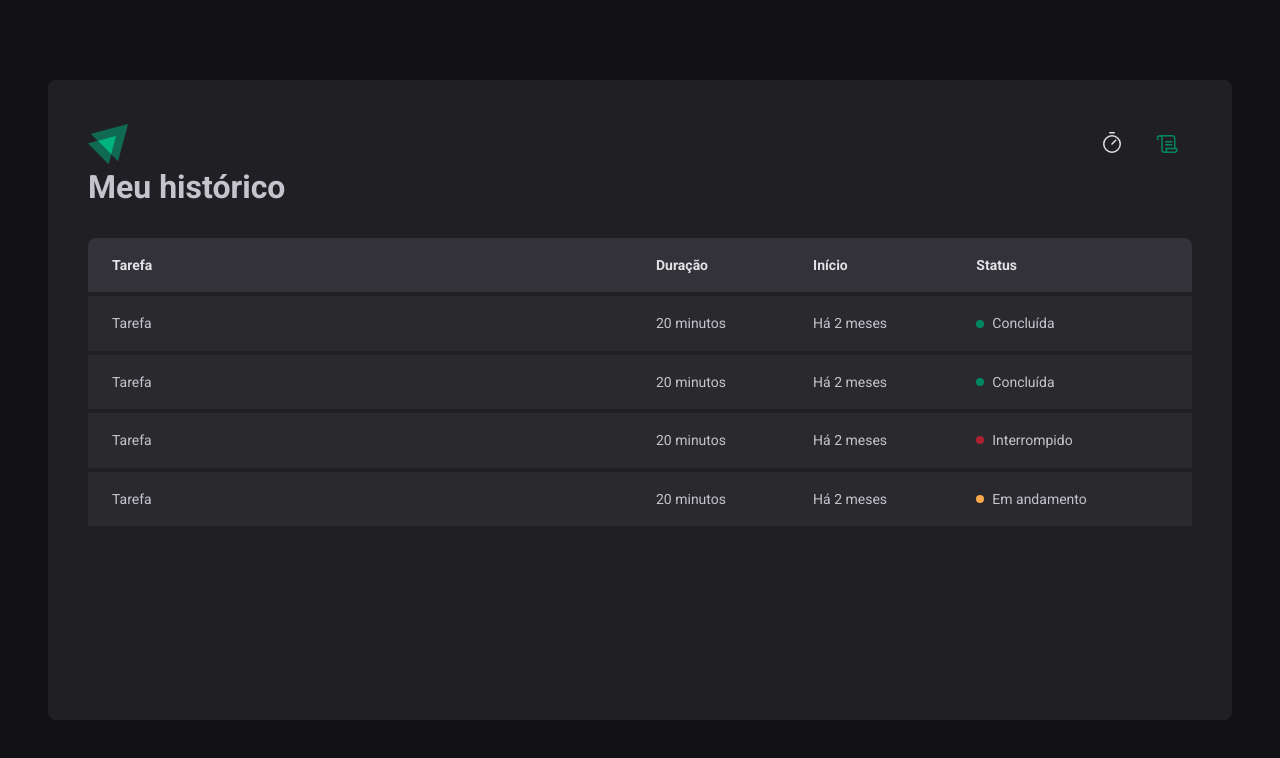
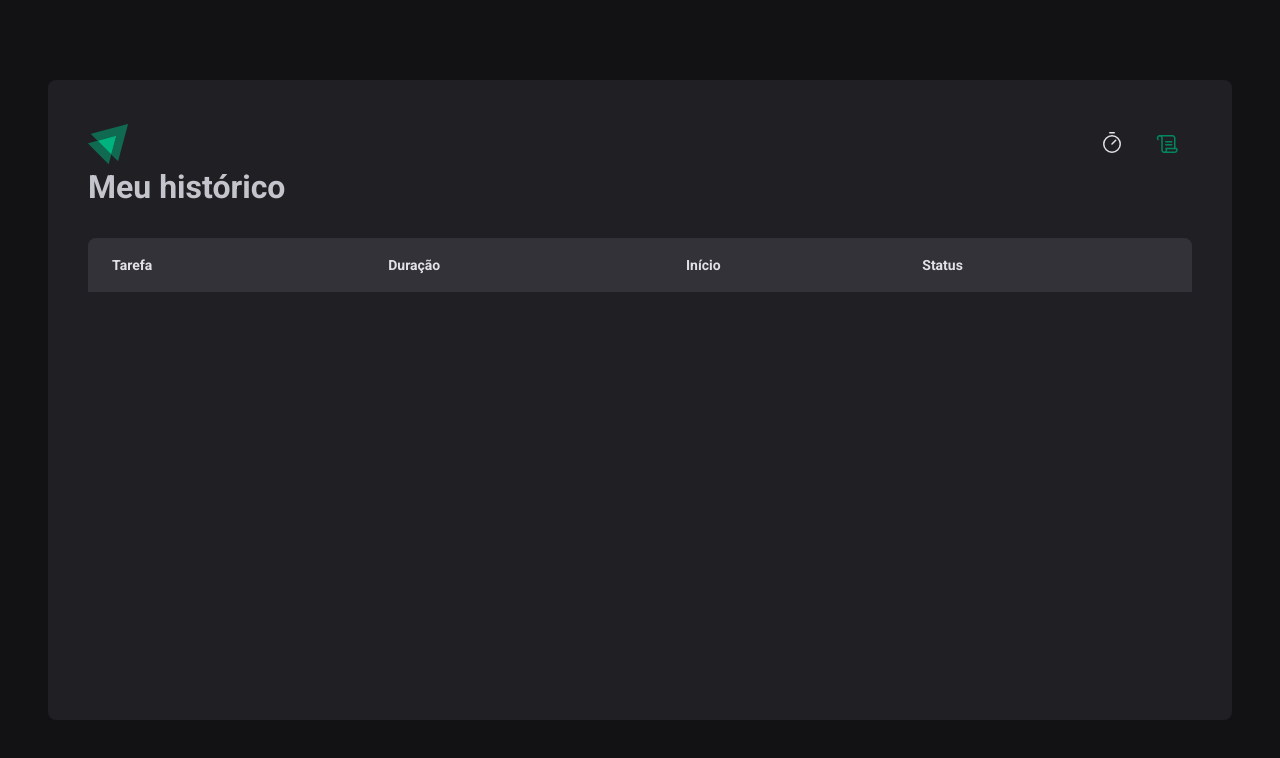
Before and after one commit to AntonioDeveloper/Rocketseat-Ignite-Timer, a React (Vite) app: page /history in a window 1280 px wide. Shown: the top 758 px of the page. Built offline with nearby package versions, Linux system fonts and the light colour scheme.

Commit message:
Timer funcionando após conversão para contexto

```diff
--- a/src/App.tsx
+++ b/src/App.tsx
@@ -3,12 +3,15 @@
 import { GlobalStyle } from './styles/global'
 import { BrowserRouter } from 'react-router-dom'
 import { Router } from './components/Router'
+import { CyclesContextProvider } from './contexts/CyclesContext'
 
 export function App() {
   return (
     <ThemeProvider theme={defaultTheme}>
       <BrowserRouter>
-        <Router />
+        <CyclesContextProvider>
+          <Router />
+        </CyclesContextProvider>
       </BrowserRouter>
       <GlobalStyle />
     </ThemeProvider>
--- /dev/null
+++ b/src/contexts/CyclesContext.tsx
@@ -0,0 +1,109 @@
+import { createContext, ReactNode, useState } from 'react'
+
+interface CreateCycleData {
+  task: string
+  minutesAmount: number
+}
+
+interface Cycle {
+  id: string
+  task: string
+  minutesAmount: number
+  startDate: Date
+  interruptedDate?: Date
+  finishedDate?: Date
+}
+
+interface CyclesContextType {
+  cycles: Cycle[]
+  activeCycle: Cycle | undefined
+  activeCycleId: string | null
+  amountSecondsPassed: number
+  markCurrentCycleAsFinished: () => void
+  setSecondsPassed: (seconds: number) => void
+  createNewCycle: (data: CreateCycleData) => void
+  interruptCurrentCycle: () => void
+}
+
+interface CyclesContextProviderProps {
+  children: ReactNode
+}
+
+export const CyclesContext = createContext({} as CyclesContextType)
+
+export function CyclesContextProvider({
+  children,
+}: CyclesContextProviderProps) {
+  const [cycles, setCycles] = useState<Cycle[]>([])
+  const [activeCycleId, setActiveCycleId] = useState<string | null>(null)
+  const [amountSecondsPassed, setAmountSecondsPassed] = useState(0)
+
+  const activeCycle = cycles.find((cycle) => cycle.id === activeCycleId)
+
+  function setSecondsPassed(seconds: number) {
+    setAmountSecondsPassed(seconds)
+  }
+
+  function markCurrentCycleAsFinished() {
+    setCycles((state) =>
+      state.map((cycle) => {
+        if (cycle.id === activeCycleId) {
+          setActiveCycleId(null)
+          return { ...cycle, finishedDate: new Date() }
+        } else {
+          return cycle
+        }
+      }),
+    )
+  }
+
+  function createNewCycle(data: CreateCycleData) {
+    const id = String(new Date().getTime())
+
+    const newCycle: Cycle = {
+      id,
+      task: data.task,
+      minutesAmount: data.minutesAmount,
+      startDate: new Date(),
+    }
+
+    // Sempre que o estado depender dos anteriores, atualizar com arrow function
+
+    setCycles((state) => [...state, newCycle])
+    setActiveCycleId(id)
+    setAmountSecondsPassed(0)
+
+    // reset()
+  }
+
+  function interruptCurrentCycle() {
+    setCycles((state) =>
+      state.map((cycle) => {
+        if (cycle.id === activeCycleId) {
+          return { ...cycle, interruptedDate: new Date() }
+        } else {
+          return cycle
+        }
+      }),
+    )
+
+    setActiveCycleId(null)
+  }
+
+  return (
+    <CyclesContext.Provider
+      value={{
+        cycles,
+        activeCycle,
+        activeCycleId,
+        markCurrentCycleAsFinished,
+        setSecondsPassed,
+        amountSecondsPassed,
+        createNewCycle,
+        interruptCurrentCycle,
+      }}
+    >
+      {children}
+    </CyclesContext.Provider>
+  )
+}
--- a/src/pages/History/index.tsx
+++ b/src/pages/History/index.tsx
@@ -1,6 +1,12 @@
+import { useContext } from 'react'
+import { CyclesContext } from '../../contexts/CyclesContext'
 import { HistoryContainer, HistoryList, Status } from './styles'
+import { formatDistanceToNow } from 'date-fns'
+import ptBR from 'date-fns/locale/pt-BR'
 
 export function History() {
+  const { cycles } = useContext(CyclesContext)
+
   return (
     <HistoryContainer>
       <h1>Meu histórico</h1>
@@ -16,41 +22,33 @@
             </tr>
           </thead>
           <tbody>
-            <tr>
-              <td>Tarefa</td>
-              <td>20 minutos</td>
-              <td>Há 2 meses</td>
-              <td>
-                <Status statusColor="green">Concluída</Status>
-              </td>
-            </tr>
+            {cycles.map((cycle) => {
+              return (
+                <tr key={cycle.id}>
+                  <td>{cycle.task}</td>
+                  <td>{cycle.minutesAmount} minutos</td>
+                  <td>
+                    {formatDistanceToNow(cycle.startDate, {
+                      addSuffix: true,
+                      locale: ptBR,
+                    })}
+                  </td>
+                  <td>
+                    {cycle.finishedDate && (
+                      <Status statusColor="green">Interrompida</Status>
+                    )}
 
-            <tr>
-              <td>Tarefa</td>
-              <td>20 minutos</td>
-              <td>Há 2 meses</td>
-              <td>
-                <Status statusColor="green">Concluída</Status>
-              </td>
-            </tr>
+                    {cycle.interruptedDate && (
+                      <Status statusColor="red">Interrompida</Status>
+                    )}
 
-            <tr>
-              <td>Tarefa</td>
-              <td>20 minutos</td>
-              <td>Há 2 meses</td>
-              <td>
-                <Status statusColor="red">Interrompido</Status>
-              </td>
-            </tr>
-
-            <tr>
-              <td>Tarefa</td>
-              <td>20 minutos</td>
-              <td>Há 2 meses</td>
-              <td>
-                <Status statusColor="yellow">Em andamento</Status>
-              </td>
-            </tr>
+                    {!cycle.finishedDate && !cycle.interruptedDate && (
+                      <Status statusColor="yellow">Em Andamento</Status>
+                    )}
+                  </td>
+                </tr>
+              )
+            })}
           </tbody>
         </table>
       </HistoryList>
--- a/src/pages/Home/components/Countdown/index.tsx
+++ b/src/pages/Home/components/Countdown/index.tsx
@@ -1,7 +1,7 @@
 import { CountdownContainer, Separator } from './styles'
 import { differenceInSeconds } from 'date-fns'
 import { useContext, useEffect } from 'react'
-import { CyclesContext } from '../..'
+import { CyclesContext } from '../../../../contexts/CyclesContext'
 
 export function Countdown() {
   const {
--- a/src/pages/Home/components/NewCyclesForm/index.tsx
+++ b/src/pages/Home/components/NewCyclesForm/index.tsx
@@ -1,6 +1,6 @@
 import { useContext } from 'react'
 import { useFormContext } from 'react-hook-form'
-import { CyclesContext } from '../..'
+import { CyclesContext } from '../../../../contexts/CyclesContext'
 import { FormContainer, TaskInput, MinutesAmountInput } from './styles'
 
 export function NewCycleForm() {
--- a/src/pages/Home/index.tsx
+++ b/src/pages/Home/index.tsx
@@ -11,7 +11,9 @@
   StartCountdownButton,
   StopCountdownButton,
 } from './styles'
-import { createContext, useState } from 'react'
+
+import { CyclesContext } from '../../contexts/CyclesContext'
+import { useContext } from 'react'
 
 const newCycleFormValidationSchema = zod.object({
   task: zod.string().min(1, 'Informe a tarefa'),
@@ -29,29 +31,9 @@
 
 type NewCycleFormData = zod.infer<typeof newCycleFormValidationSchema>
 
-interface Cycle {
-  id: string
-  task: string
-  minutesAmount: number
-  startDate: Date
-  interruptedDate?: Date
-  finishedDate?: Date
-}
-
-interface CyclesContextType {
-  activeCycle: Cycle | undefined
-  activeCycleId: string | null
-  amountSecondsPassed: number
-  markCurrentCycleAsFinished: () => void
-  setSecondsPassed: (seconds: number) => void
-}
-
-export const CyclesContext = createContext({} as CyclesContextType)
-
 export function Home() {
-  const [cycles, setCycles] = useState<Cycle[]>([])
-  const [activeCycleId, setActiveCycleId] = useState<string | null>(null)
-  const [amountSecondsPassed, setAmountSecondsPassed] = useState(0)
+  const { createNewCycle, interruptCurrentCycle, activeCycle } =
+    useContext(CyclesContext)
 
   const newCycleForm = useForm<NewCycleFormData>({
     resolver: zodResolver(newCycleFormValidationSchema),
@@ -63,82 +45,25 @@
 
   const { handleSubmit, watch, reset } = newCycleForm
 
-  const activeCycle = cycles.find((cycle) => cycle.id === activeCycleId)
-
-  function setSecondsPassed(seconds: number) {
-    setAmountSecondsPassed(seconds)
-  }
-
-  function markCurrentCycleAsFinished() {
-    setCycles((state) =>
-      state.map((cycle) => {
-        if (cycle.id === activeCycleId) {
-          setActiveCycleId(null)
-          return { ...cycle, finishedDate: new Date() }
-        } else {
-          return cycle
-        }
-      }),
-    )
-  }
-
-  function handleCreateNewCycle(data: any) {
-    const id = String(new Date().getTime())
-
-    const newCycle: Cycle = {
-      id,
-      task: data.task,
-      minutesAmount: data.minutesAmount,
-      startDate: new Date(),
-    }
-
-    // Sempre que o estado depender dos anteriores, atualizar com arrow function
-
-    setCycles((state) => [...state, newCycle])
-    setActiveCycleId(id)
-    setAmountSecondsPassed(0)
-
-    reset()
-  }
-  console.log(cycles)
-
-  function handleInterruptCycle() {
-    setCycles((state) =>
-      state.map((cycle) => {
-        if (cycle.id === activeCycleId) {
-          return { ...cycle, interruptedDate: new Date() }
-        } else {
-          return cycle
-        }
-      }),
-    )
-
-    setActiveCycleId(null)
-  }
-
   const task = watch('task')
 
   const isSubmitDisabled = !task
 
+  function handleCreateNewCycle(data: NewCycleFormData) {
+    createNewCycle(data)
+    reset()
+  }
+
   return (
     <HomeContainer>
       <form action="" onSubmit={handleSubmit(handleCreateNewCycle)}>
-        <CyclesContext.Provider
-          value={{
-            activeCycle,
-            activeCycleId,
-            markCurrentCycleAsFinished,
-            setSecondsPassed,
-            amountSecondsPassed,
-          }}
-        >
-          <FormProvider {...newCycleForm}>
-            <NewCycleForm />
-          </FormProvider>
-          <Countdown />
-        </CyclesContext.Provider>
+        <FormProvider {...newCycleForm}>
+          <NewCycleForm />
+        </FormProvider>
+        <Countdown />
+
         {activeCycle ? (
-          <StopCountdownButton type="button" onClick={handleInterruptCycle}>
+          <StopCountdownButton type="button" onClick={interruptCurrentCycle}>
             <HandPalm size={24} />
             Interromper
           </StopCountdownButton>
```
